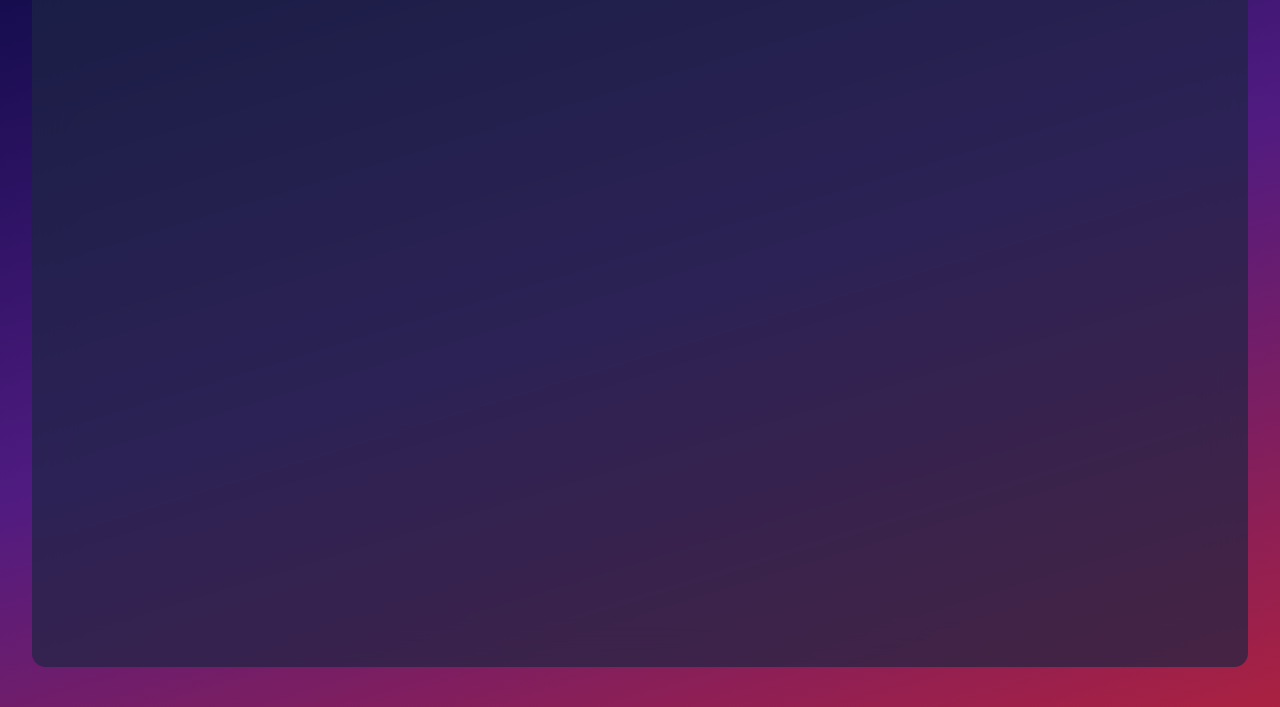
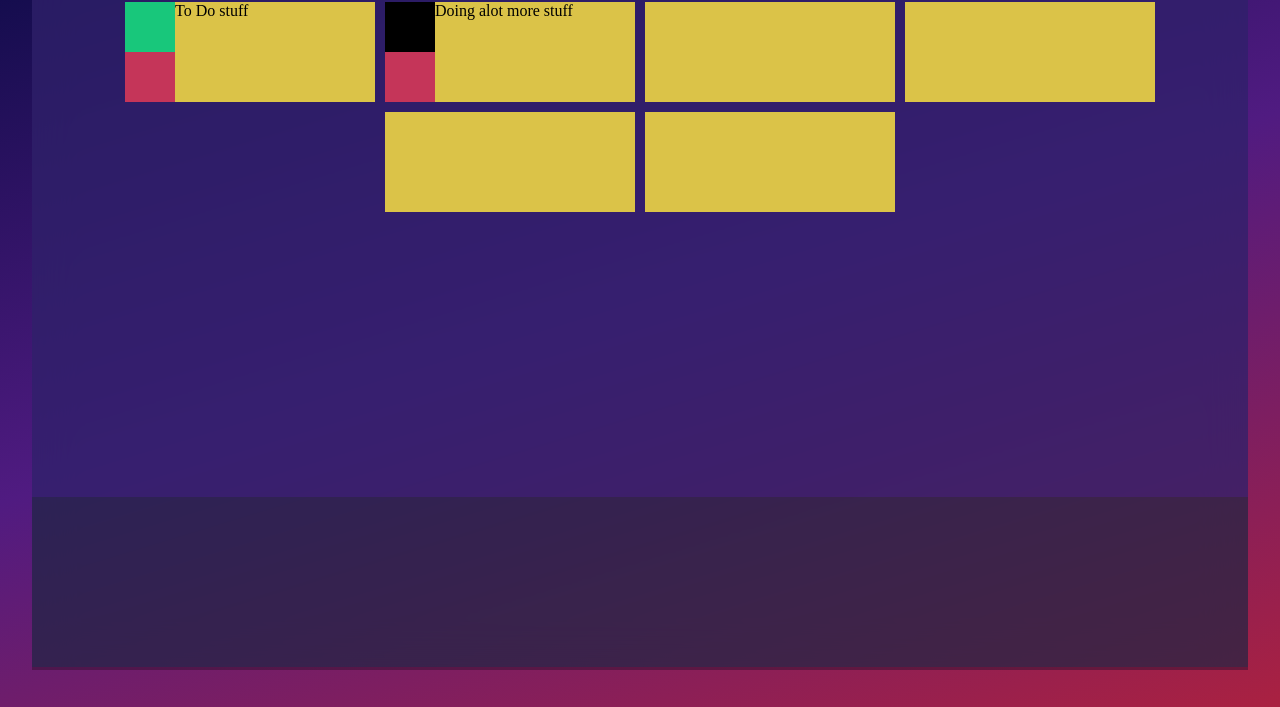
Before and after one commit to ImXanax/ImXanax.github.io, a plain HTML site: page Notepad/note.html in a window 1280 px wide. Shown: the part 93-800 px from the top of the page. Drawn offline with Linux system fonts and the light colour scheme.

Commit message:
Note/added template for cards

```diff
--- a/Notepad/note.css
+++ b/Notepad/note.css
@@ -37,9 +37,9 @@ body {
   max-height: 860px;
   height: 90vh;
   width: 100%;
-  border-radius: 14px;
   backdrop-filter: blur(20px);
   background-color: rgba(29, 38, 67, 0.696);
+  box-shadow: 0px 3px rgba(56, 18, 50, 0.534);
 }
 .app-header {
   display: flex;
@@ -123,7 +123,73 @@ body {
   background-color: rgba(99, 36, 176, 0.228);
   border-bottom: 1px solid white;
 }
+.app-body{
+  display: flex;
+  justify-content: center;
+  align-items: center;
 
+  width: 100%;
+  height: 500px;
+  background-color: #5e18c73a;
+}
+.tasks{
+  overflow-x: hidden;
+  overflow-y: scroll;
+
+  display: flex;
+  flex-direction: row;
+  justify-content: center;
+  align-items: center;
+  align-content: flex-start;
+  flex-wrap: wrap;
+
+  width: 100%;
+  height: 100%;
+}
+.card{
+  display: flex;
+  width: 250px;
+  column-gap: 0px;
+  height: 100px;
+  margin: 5px;
+  text-decoration: none;
+  background-color: #dbc348;
+}
+.card-util{
+  height: 100%;
+  width: 50px;
+  display: flex;
+  flex-direction: column;
+  flex-wrap: nowrap;
+}
+input[type="checkbox"]{
+  appearance: none;
+  -webkit-appearance: none;
+  width: 100%;
+  height: 100%;
+  cursor: pointer;
+  margin: 0%;
+  background-color: #18c77b;
+}
+input[type="checkbox"]:hover{
+  background-color: aliceblue;
+}
+input[type="checkbox"]:checked{
+  background-color: black;
+}
+.delete{
+  height: 100%;
+  width: 100%;
+  border: none;
+  background-color: rgb(197, 53, 89);
+}
+
+::-webkit-scrollbar{width: 5px;}
+::-webkit-scrollbar-track{background-color: transparent;}
+::-webkit-scrollbar-thumb{background-color: #4005cbd8;}
+::-webkit-scrollbar-thumb:hover{
+  background-color: #828280;
+}
 @media screen and (max-width:436px) {
     .app-header-seperator{display: none}
     .app-header-title{display: none;}
--- a/Notepad/note.html
+++ b/Notepad/note.html
@@ -22,9 +22,30 @@
             <div class="maxi">▢</div>
             <div class="close">X</div>
           </div>
+        </div>
+        <div class="app-body">
+          <ul class="tasks">
+            <li class="card">
+              <div class="card-util">
+                <input type="checkbox" class="state" />
+                <button class="delete"></button>
+              </div>
+              <p class="item">To Do stuff</p>
+            </li>
 
+            <li class="card">
+              <div class="card-util">
+                <input type="checkbox" class="state" checked />
+                <button class="delete"></button>
+              </div>
+              <p class="item">Doing alot more stuff</p>
+            </li>
+            <li class="card"></li>
+            <li class="card"></li>
+            <li class="card"></li>
+            <li class="card"></li>
+          </ul>
         </div>
-        <div class="app-body"></div>
         <div class="app-typebox"></div>
       </div>
     </div>
--- a/Notepad/note.js
+++ b/Notepad/note.js
@@ -0,0 +1,2 @@
+const num = document.querySelectorAll('input[type="checkbox"]')
+console.log(num[0].checked)
```
